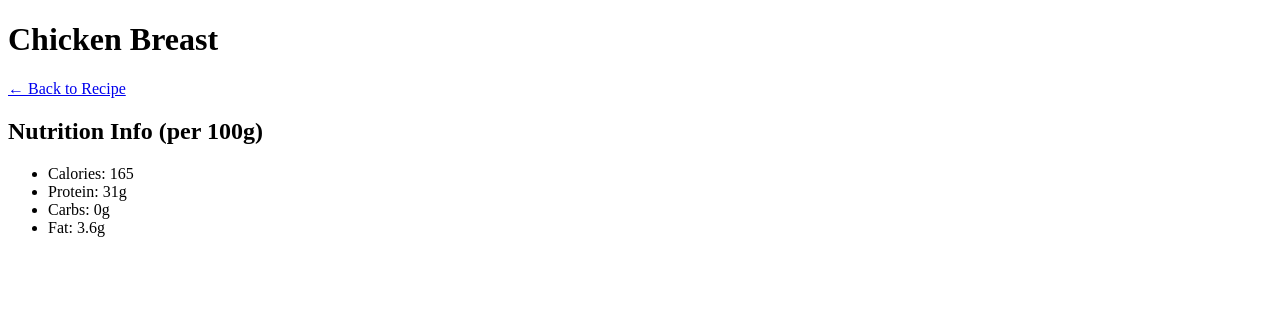
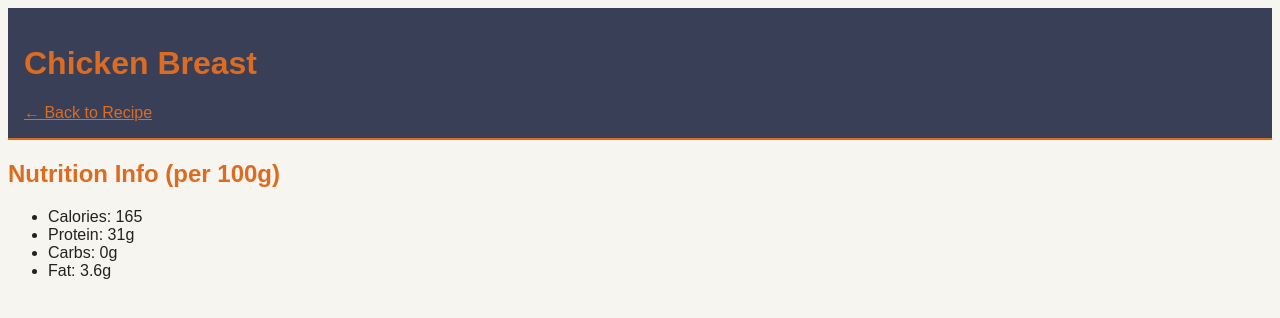
Before and after one commit to kjdiaz508/Nutrition-Tracker, a website: page packages/proto/public/ingredient-chicken.html in a window 1280 px wide. Drawn offline with Linux system fonts and the light colour scheme.

Commit message:
added colors

```diff
--- a/packages/proto/public/ingredient-chicken.html
+++ b/packages/proto/public/ingredient-chicken.html
@@ -2,6 +2,8 @@
 <html lang="en">
 <head>
   <meta charset="UTF-8">
+  <link rel="stylesheet" href="/styles/tokens.css">
+  <link rel="stylesheet" href="/styles/page.css">
   <title>Ingredient: Chicken Breast</title>
 </head>
 <body>
--- /dev/null
+++ b/packages/proto/public/styles/page.css
@@ -0,0 +1,20 @@
+body {
+    background-color: var(--color-background-page);
+    color: var(--color-text);
+    font-family: sans-serif;
+  }
+
+  header {
+    background-color: var(--color-background-header);
+    color: var(--color-text-inverted);
+    padding: 1rem;
+    border-bottom: 2px solid var(--color-accent);
+  }
+
+  a {
+    color: var(--color-link);
+  }
+
+  h1, h2 {
+    color: var(--color-accent);
+  }
--- /dev/null
+++ b/packages/proto/public/styles/tokens.css
@@ -0,0 +1,14 @@
+:root {
+    --color-background-page: #f7f5f0;
+    --color-background-header: #3a3f58;
+    --color-text: #222222;
+    --color-text-inverted: #ffffff;
+    --color-accent: #dd6b20;
+    --color-link: var(--color-accent);
+
+    --font-family-base: 'Segoe UI', sans-serif;
+
+    --space-sm: 8px;
+    --space-md: 16px;
+    --space-lg: 32px;
+  }
```
Also changed, not shown: packages/proto/public/index.html (+3 -1 lines), packages/proto/public/meal-plan.html (+2 -0 lines), packages/proto/public/recipe-chili.html (+2 -0 lines), packages/proto/public/shared-plans.html (+2 -0 lines), packages/proto/public/shared-recipes.html (+2 -0 lines), packages/proto/public/shopping-list.html (+2 -0 lines), packages/proto/public/user.html (+2 -0 lines).
